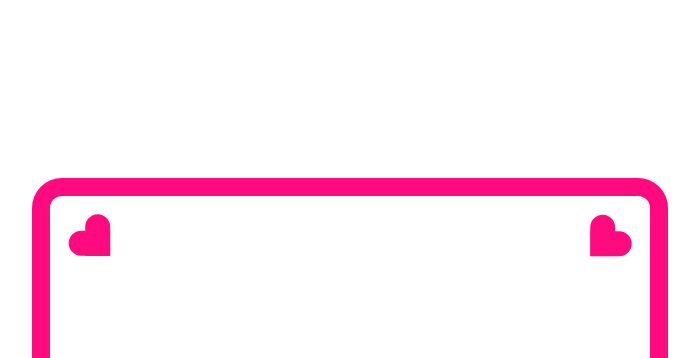
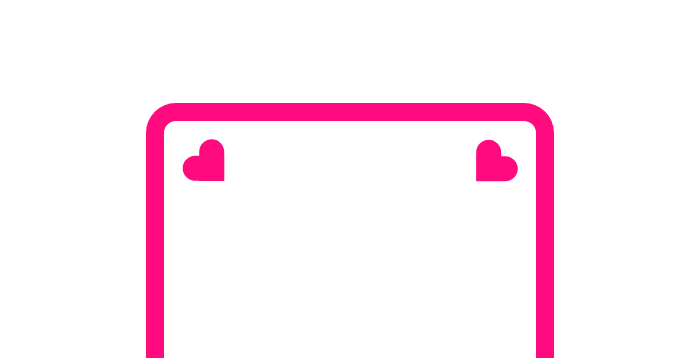
Before and after one commit to Unaxe/rebours, a plain HTML site: page index.html in a window 1280 px wide. Shown: the top 358 px of the page, without its empty margins (290-989 px from the left). Drawn offline with Linux system fonts and the light colour scheme.

Commit message:
Update styles.css

```diff
--- a/styles.css
+++ b/styles.css
@@ -18,8 +18,8 @@ main {
   flex-direction: column;
   justify-content: center;
   align-items: center;
-  width: 600px;
-  height: 408px;
+  max-width: 600px;
+  aspect-ratio : 2/3;
   border: 18px solid #ff0b7f;
   border-radius: 30px;
   color: #ff0b7f;
```
